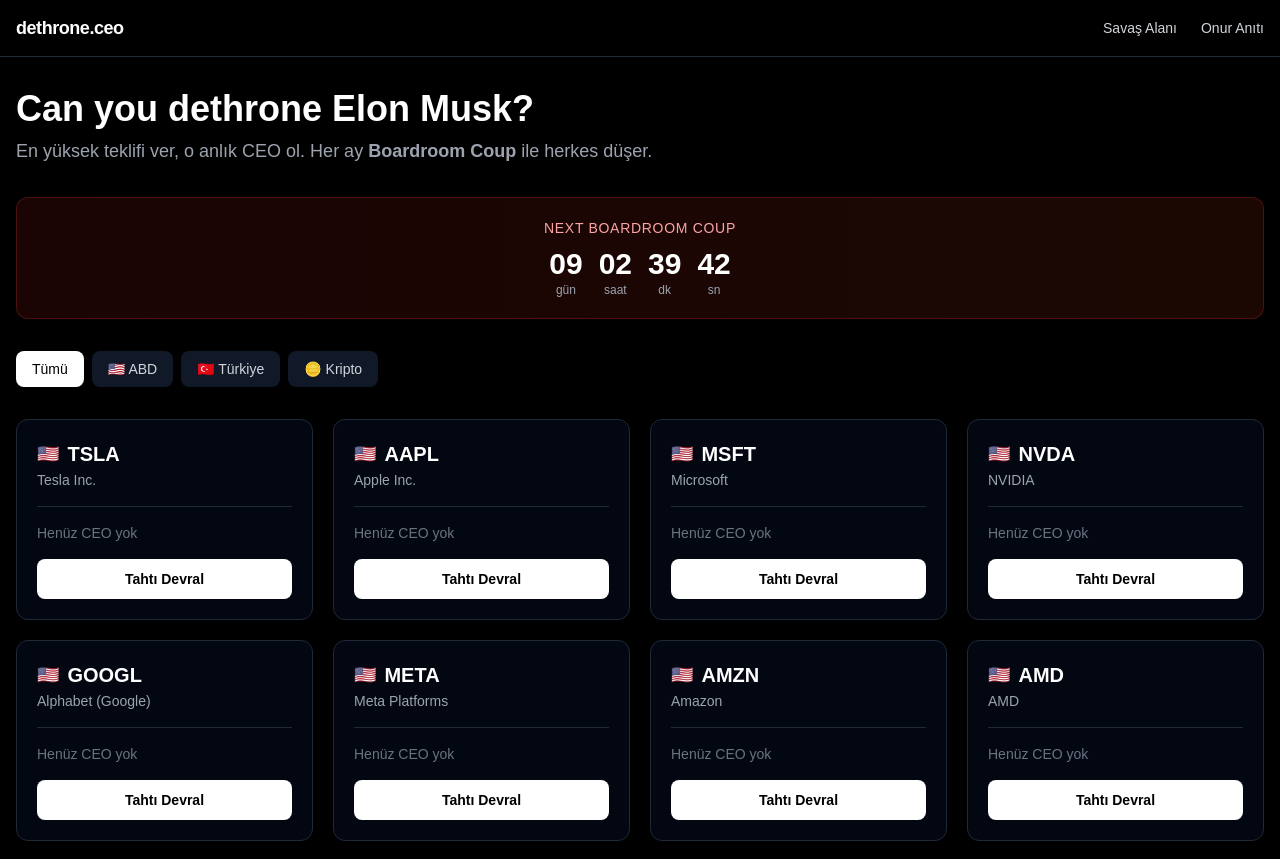
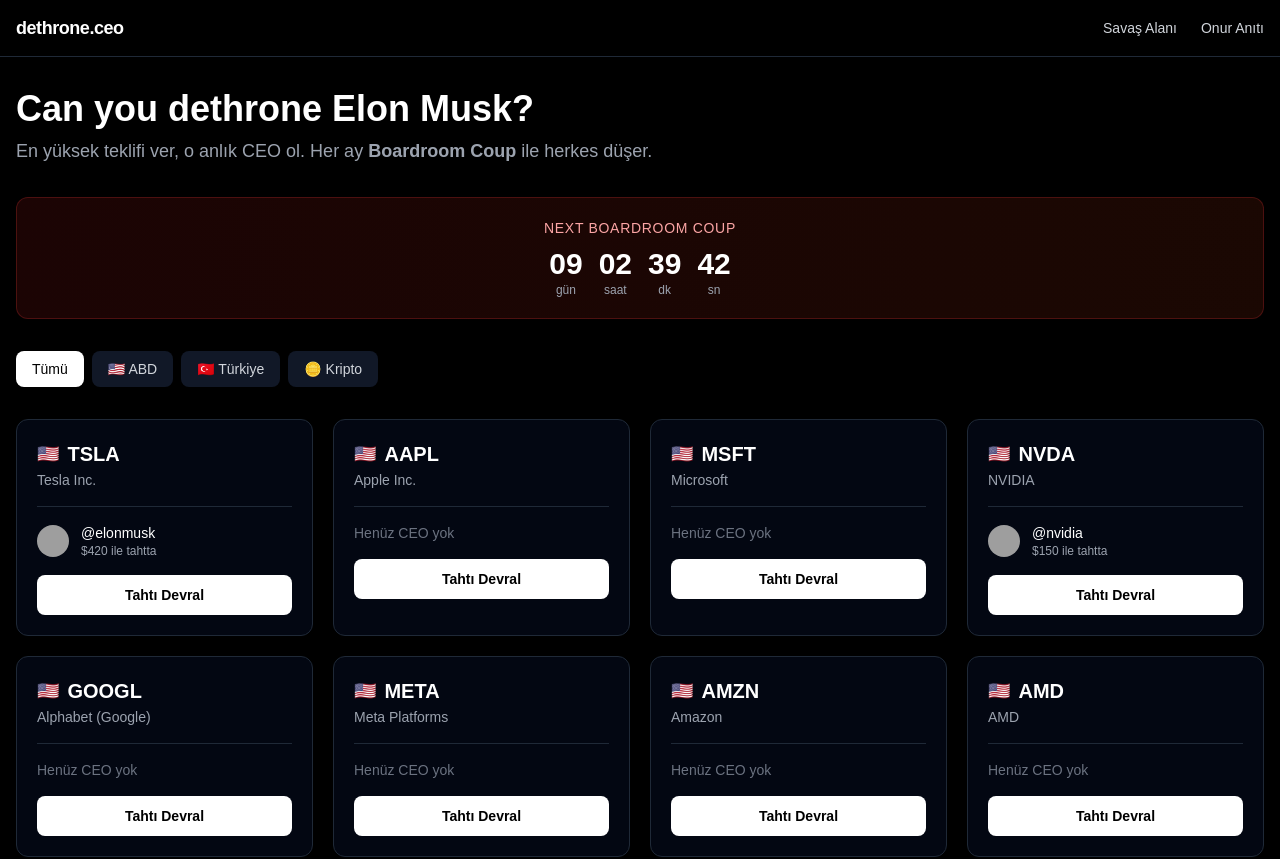
Before and after one commit to Nexora88/dethrone-ceo, a Next.js app: page / in a window 1280 px wide. Shown: the top 859 px of the page. Built offline with nearby package versions, Linux system fonts and the light colour scheme; grey boxes are pictures that could not be loaded.

Commit message:
Use mock CEOs for currentCEO in CompanyCard and BidModal

```diff
--- a/app/page.tsx
+++ b/app/page.tsx
@@ -6,6 +6,7 @@
 import Countdown from "@/components/Countdown";
 import FilterTabs from "@/components/FilterTabs";
 import { companies } from "@/data/companies";
+import { mockCeos } from "@/data/mockCeos";
 import { Company } from "@/types";
 
 const nextCoupDate = new Date("2026-08-31T23:59:59");
@@ -59,7 +60,7 @@
           <CompanyCard
             key={company.id}
             company={company}
-            currentCEO={null}
+            currentCEO={mockCeos[company.id] || null}
             onBid={handleBid}
           />
         ))}
@@ -68,7 +69,7 @@
       {selectedCompany && (
         <BidModal
           company={selectedCompany}
-          currentCEO={null}
+          currentCEO={mockCeos[selectedCompany.id] || null}
           isOpen={isModalOpen}
           onClose={() => setIsModalOpen(false)}
           onConfirm={handleConfirmBid}
```
